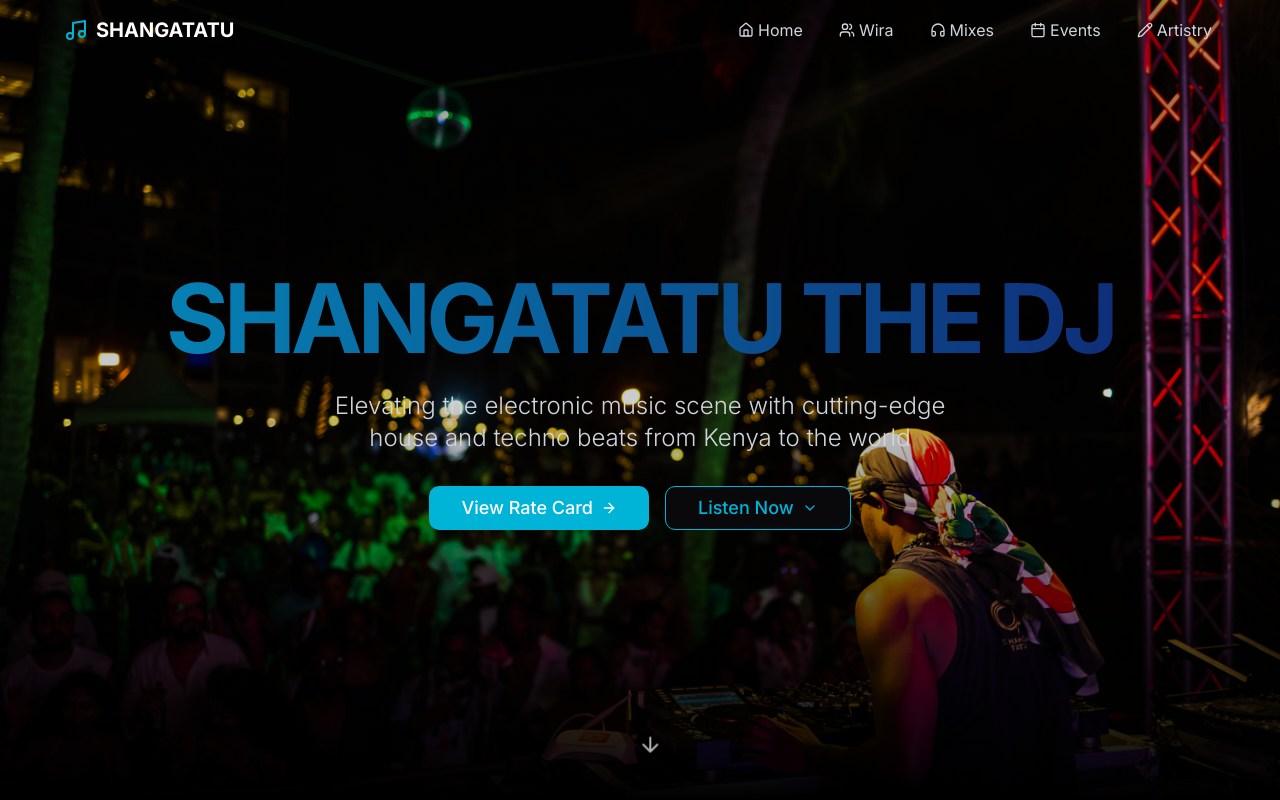
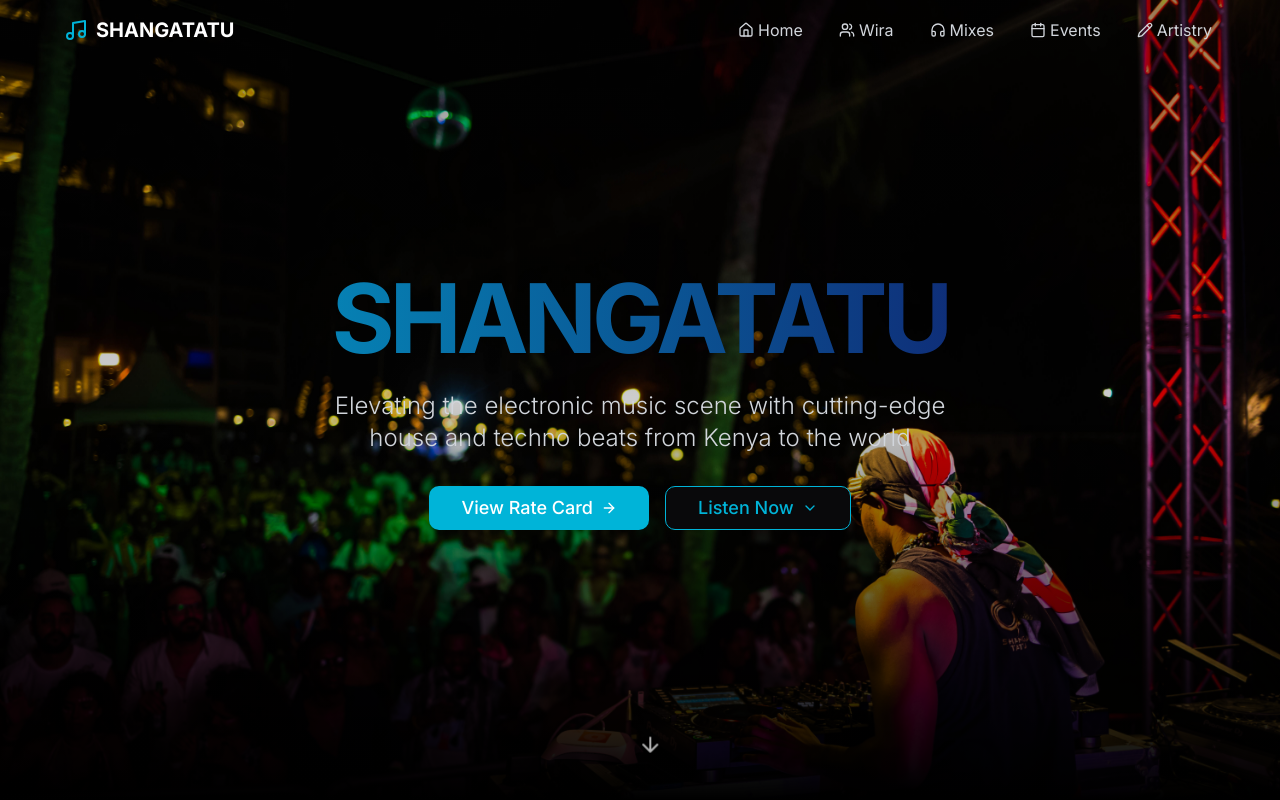
Before and after one commit to Geena254/dj-portfolio, a Next.js app: page / in a window 1280 px wide. Shown: the top 800 px of the page. Built offline with nearby package versions, Linux system fonts and the light colour scheme.

Commit message:
changed hero section

```diff
--- a/components/dj-portfolio.tsx
+++ b/components/dj-portfolio.tsx
@@ -101,7 +101,7 @@ export default function DJPortfolio() {
             transition={{ duration: 0.8, delay: 0.2 }}
             className="mb-6 text-6xl md:text-8xl font-bold tracking-tighter gradient-text"
           >
-            SHANGATATU THE DJ
+            SHANGATATU
           </motion.h1>
           <motion.p
             initial={{ opacity: 0 }}
```
